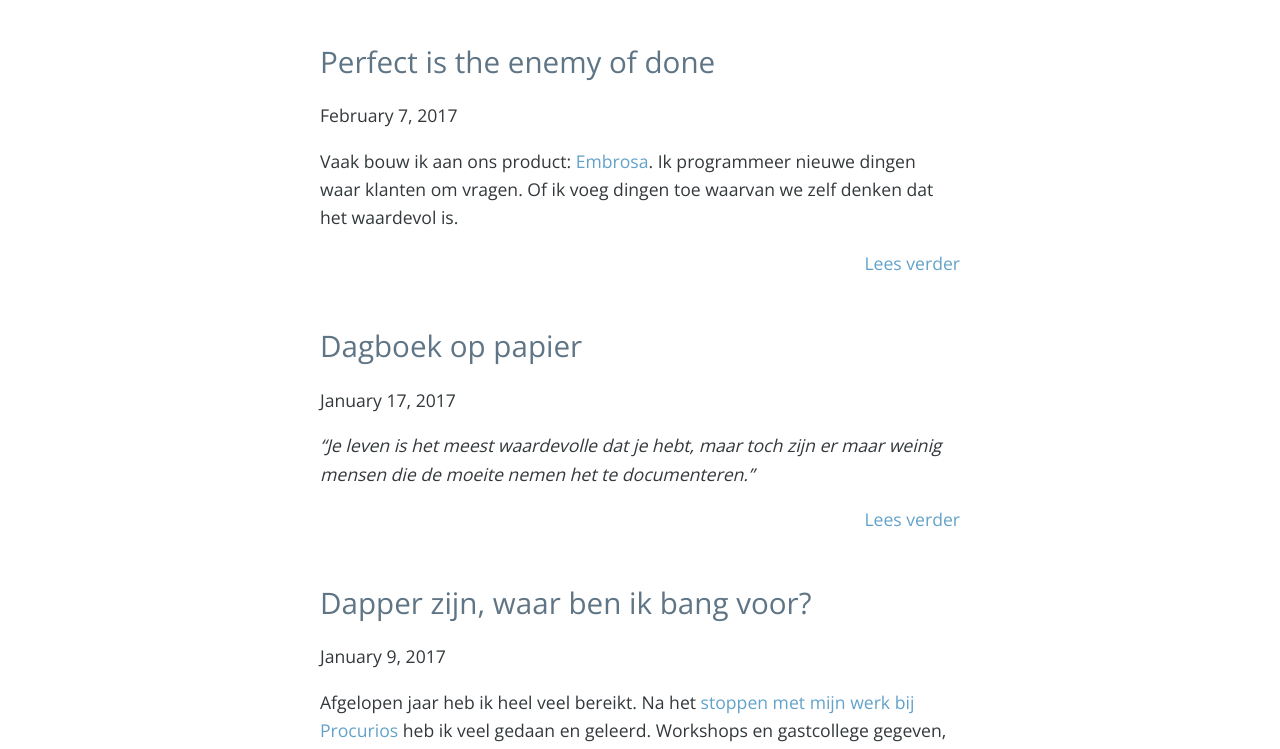
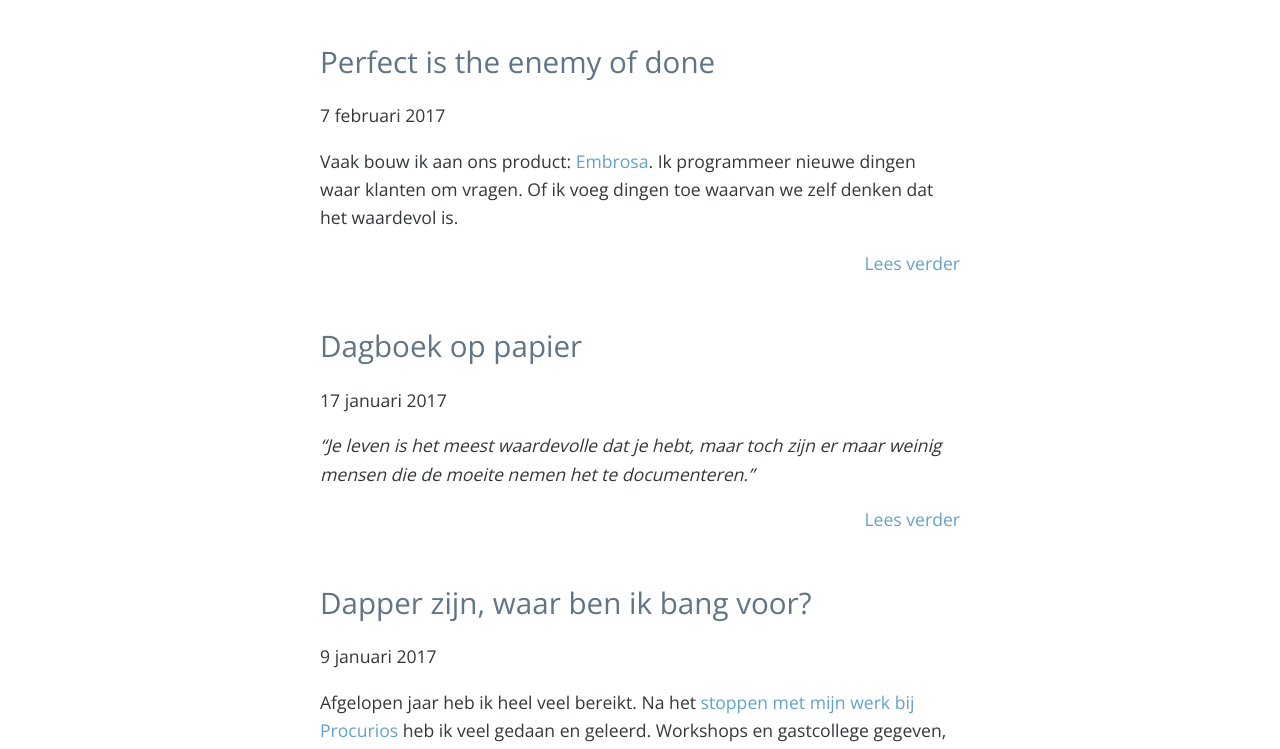
Before and after one commit to rogiervandenberg/rogiervandenberg.nl, a Jekyll site: the page built from index.html, in a window 1280 px wide and 1400 px high. Shown: the part 241-990 px from the top of the window. Built offline with Jekyll 4.4.1, drawn with Linux system fonts in a browser that asks for light colours; the list of posts is cut into pages by our own code; some of the changed text lies outside the part shown.

Commit message:
Change date formatting to Dutch with hack

```diff
--- a/index.html
+++ b/index.html
@@ -2,6 +2,7 @@
 layout: default
 ---
 
+{% assign months = "januari|februari|maart|april|mei|juni|juli|augustus|september|oktober|november|december" | split: "|" %}
 
 {% for post in paginator.posts %}
 
@@ -11,9 +12,15 @@ layout: default
 
 <a name="blog{{ forloop.index }}"></a>
 
+
+  {% assign m = post.date | date: "%-m" | minus: 1 %}
+  {% assign day = post.date | date: "%-d" %}
+  {% assign month = months[m] %}
+  {% assign year = post.date | date: "%Y" %}
+
   <header class="post-header">
       <a class="post-link" href="{{ post.url | prepend: site.baseurl }}"><h3 class="post-title" itemprop="name headline">{{ post.title }}</h3> </a>
-      <time datetime="{{ post.date | date_to_xmlschema }}" itemprop="datePublished">{{ post.date | date: "%B %-d, %Y" }}</time>{% if page.author %} • <span itemprop="author" itemscope itemtype="http://schema.org/Person"><span itemprop="name">{{ post.author }}</span></span>{% endif %}
+      <time datetime="{{ post.date | date_to_xmlschema }}" itemprop="datePublished">{{ day }} {{ month }} {{ year }}</time>{% if page.author %} • <span itemprop="author" itemscope itemtype="http://schema.org/Person"><span itemprop="name">{{ post.author }}</span></span>{% endif %}
 
   </header>
 
```
Also changed, not shown: _layouts/post.html (+7 -1 lines).
